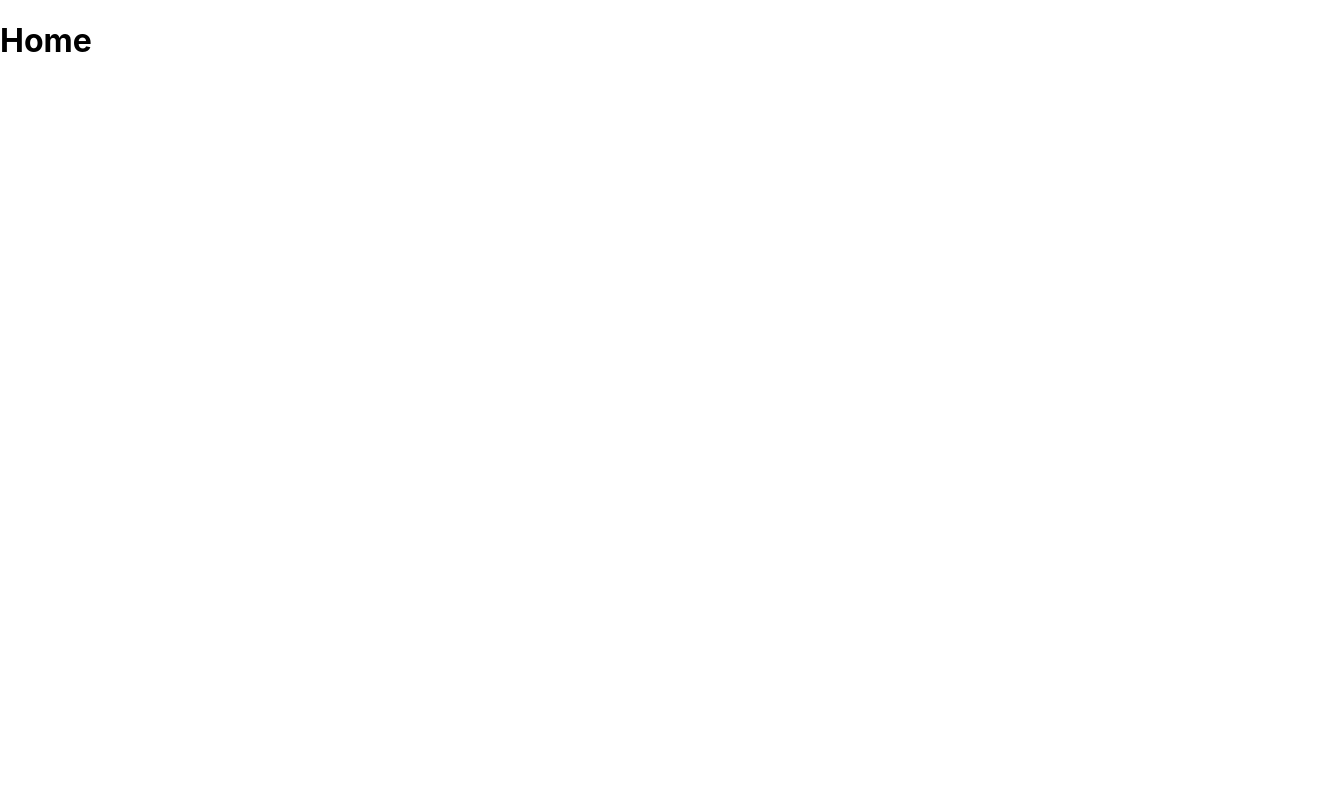
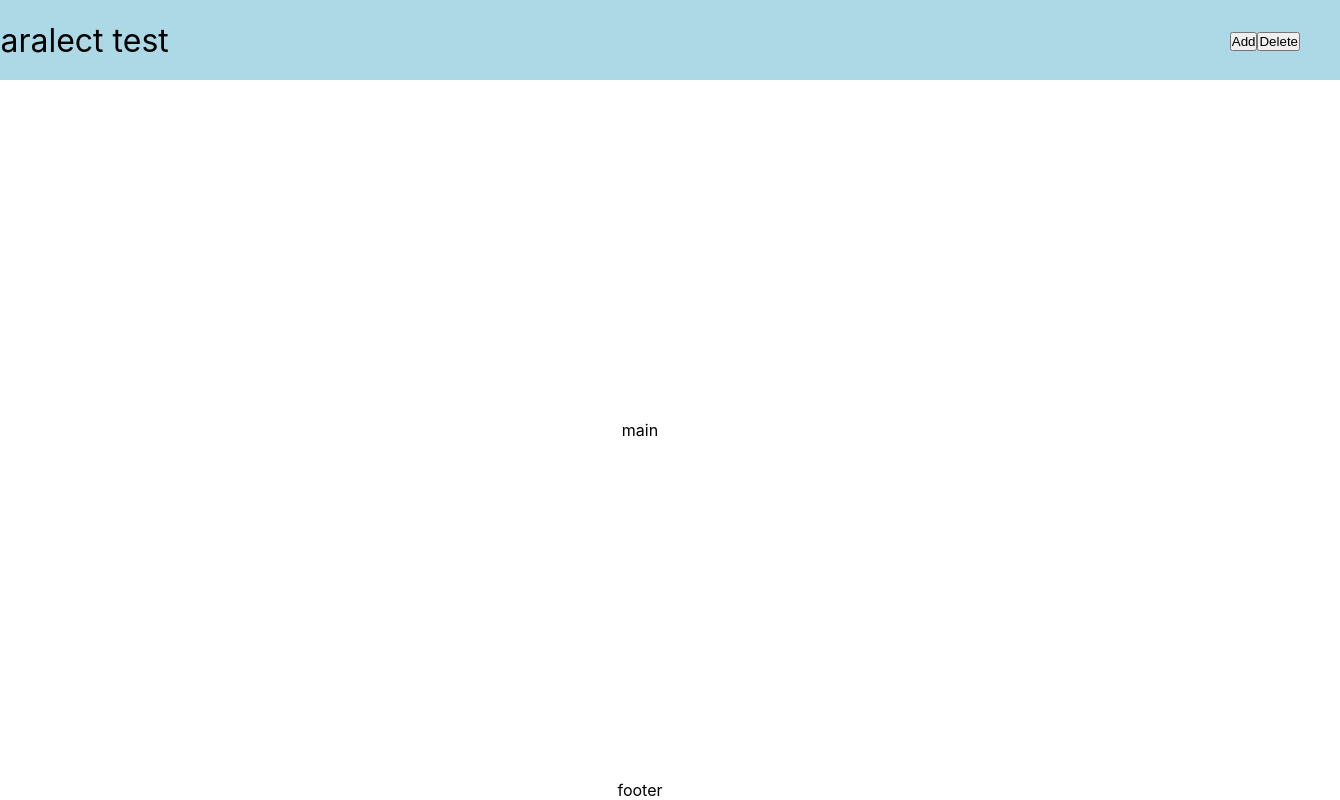
Before and after one commit to samolazoff/paralect-test, a React (Create React App) app in the folder client/: page / in a window 1280 px wide. Shown: the whole page, 1340 px wide, since content can reach past the window. Built offline with nearby package versions, Linux system fonts and the light colour scheme.

Commit message:
Layout Home page

```diff
--- a/client/src/App.js
+++ b/client/src/App.js
@@ -1,4 +1,3 @@
-import './App.scss';
 import {BrowserRouter, Routes, Route} from 'react-router-dom';
 
 import Home from './pages/Home/Home';
--- a/client/src/App.scss
+++ /dev/null
@@ -1,38 +0,0 @@
-.App {
-  text-align: center;
-}
-
-.App-logo {
-  height: 40vmin;
-  pointer-events: none;
-}
-
-@media (prefers-reduced-motion: no-preference) {
-  .App-logo {
-    animation: App-logo-spin infinite 20s linear;
-  }
-}
-
-.App-header {
-  background-color: #282c34;
-  min-height: 100vh;
-  display: flex;
-  flex-direction: column;
-  align-items: center;
-  justify-content: center;
-  font-size: calc(10px + 2vmin);
-  color: white;
-}
-
-.App-link {
-  color: #61dafb;
-}
-
-@keyframes App-logo-spin {
-  from {
-    transform: rotate(0deg);
-  }
-  to {
-    transform: rotate(360deg);
-  }
-}
--- a/client/src/pages/Home/Home.jsx
+++ b/client/src/pages/Home/Home.jsx
@@ -1,8 +1,26 @@
 import './Home.scss';
+
+import { Link } from 'react-router-dom';
 
 function Home() {
     return(
-        <h1>Home</h1>
+       <div className="app">
+            <heaeder className="app-header container">
+                <Link to='/'>
+                    <h1 className="title">
+                        Paralect test
+                    </h1>
+                </Link>
+                <div className="box-btns">
+                    <button>Add</button>
+                    <button>Delete</button>
+                </div>
+            </heaeder>
+            <main className="app-main">
+                main
+            </main>
+            <footer className="app-footer">footer</footer>
+       </div>
     )
 };
 
--- a/client/src/pages/Home/Home.scss
+++ b/client/src/pages/Home/Home.scss
@@ -0,0 +1,31 @@
+.app{
+    display: flex;
+    flex-direction: column;
+    justify-content: space-between;
+    align-items: center;
+    min-height: 100vh;
+    &-header{
+        display: flex;
+        justify-content: space-between;
+        align-items: center;
+        height: 80px;
+        background-color: lightblue;
+    }
+}
+.container{
+    width: 1400px;
+    padding: 0 40px;
+}
+
+*{
+    margin: 0;
+    padding: 0;
+    font-weight: normal;
+    font-style: normal;
+    text-decoration: none;
+    box-sizing: border-box;
+    color: inherit;
+}
+li{
+    list-style: none;
+}
```
